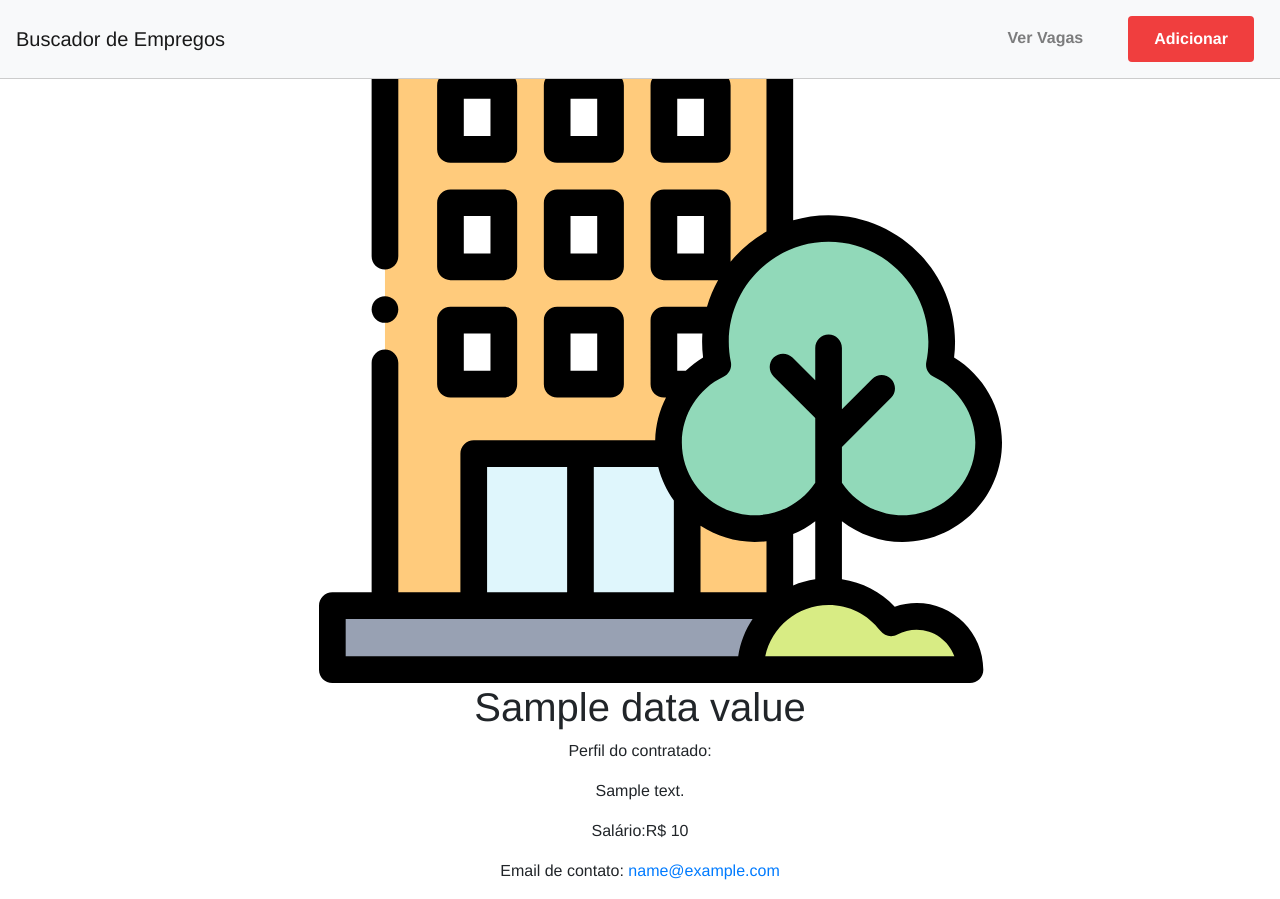
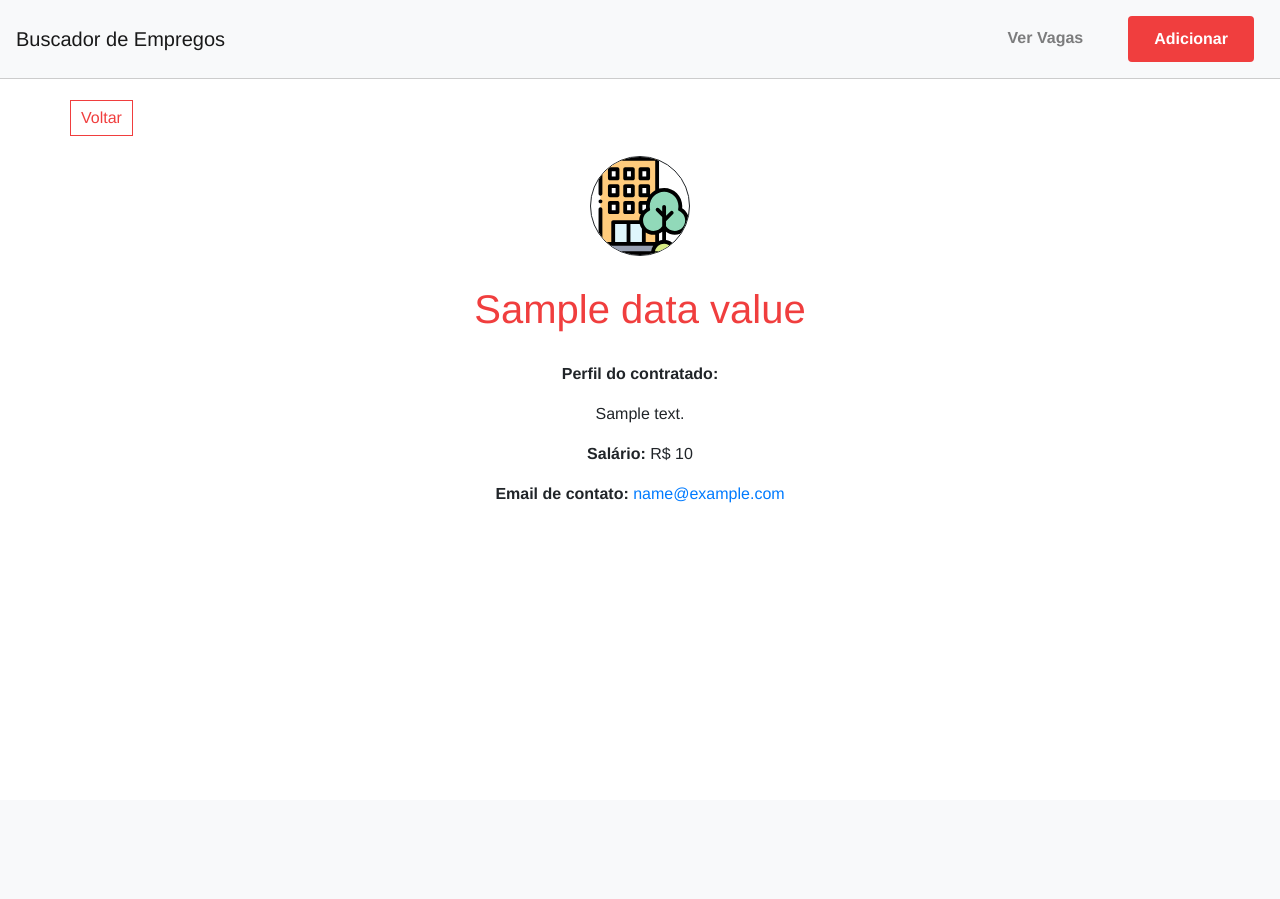
Before and after one commit to rodhis/node-job-finder, a Node server app: template views/view.handlebars in a window 1280 px wide. After the commit the page ends 503 px from the top, so only its background shows below. Run offline with Node 20, Linux system fonts and the light colour scheme; the template is opened without the code that fills it: most values are stand-ins (such as "Sample title", 1, 10 or a date in 2020); data that the repository does not hold is empty; some libraries are stand-ins or nearby versions.

Commit message:
fixed bootstrap typo on img container of view job view page

```diff
--- a/public/css/styles.css
+++ b/public/css/styles.css
@@ -200,3 +200,44 @@
   border: 1px solid transparent;
   margin-top: 20px;
 }
+
+/* job-view */
+
+#job-view-container {
+  margin-top: 6.25rem;
+}
+
+#job-view-container h1 {
+  margin-bottom: 1.8rem;
+}
+
+#img-container {
+  margin-top: 1.25rem;
+  margin-bottom: 1.8rem;
+}
+
+#img-container img {
+  width: 6.25rem;
+  border-radius: 50%;
+  border: 1px solid #212529;
+}
+
+.job-desc {
+  width: 60%;
+  margin-left: auto;
+  margin-right: auto;
+}
+
+.bold {
+  font-weight: bold;
+}
+
+.main-color {
+  color: #f03e3e;
+}
+
+.back-link {
+  border: 1px solid #f03e3e;
+  padding: 5px 10px;
+  transition: 0.5s;
+}
--- a/views/view.handlebars
+++ b/views/view.handlebars
@@ -1,14 +1,14 @@
 <div id="job-view-container" class="container">
   <div class="row text-center">
     <a class="back-link main-color" href="/">Voltar</a>
-    <div id="img-container" class="col-md 12">
+    <div id="img-container" class="col-md-12">
       <img src="/img/company.svg" alt="company logo" />
     </div>
     <div class="col-md-12">
       <h1 class="main-color">{{job.dataValues.title}}</h1>
       <p class="bold">Perfil do contratado:</p>
       <p class="job-desc">{{job.dataValues.description}}</p>
-      <p><span class="bold">Salário:</span>R$ {{job.dataValues.salary}}</p>
+      <p><span class="bold">Salário: </span>R$ {{job.dataValues.salary}}</p>
       <p><span class="bold">Email de contato:</span>
         <a
           href="mailto:{{job.dataValues.email}}"
```
